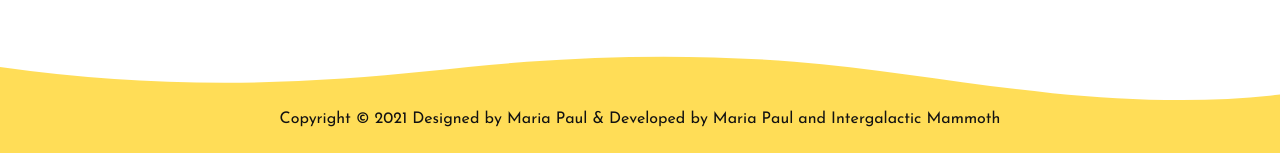
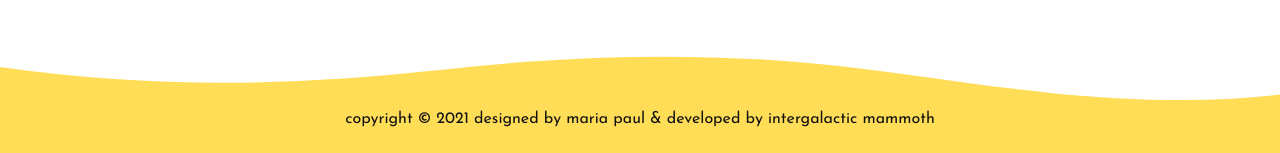
Before and after one commit to maria-paul/maria-paul.github.io, a Jekyll site: the page built from blog.html, in a window 1280 px wide. Shown: the part 1270-1423 px from the top of the page. Built offline with Jekyll 4.4.1, drawn with Linux system fonts in a browser that asks for light colours.

Commit message:
chage copyright text

```diff
--- a/_config.yml
+++ b/_config.yml
@@ -4,7 +4,7 @@ email: mariapaul@maria.com
 description: Hi hi hi
 baseurl: "" # the subpath of your site, e.g. /blog
 url: "" # the base hostname & protocol for your site, e.g. http://example.com
-copyright: Copyright &copy; 2021 Designed by [Maria Paul](https://maria-paul.github.io/) & Developed by [Maria Paul](https://maria-paul.github.io/) and [Intergalactic Mammoth](https://intergalactic-mammoth.github.io/)
+copyright: Copyright &copy; 2021 Designed by [Maria Paul](https://maria-paul.github.io/) & developed by [Intergalactic Mammoth](https://intergalactic-mammoth.github.io/)
 
 
 # Build settings
--- a/_includes/footer.html
+++ b/_includes/footer.html
@@ -1,4 +1,4 @@
-<footer class="footer centered-flex-container primary-color accent-font">
+<footer class="footer centered-flex-container primary-color accent-font lowercase">
 
     {% include top-wave.html %}
 
```
